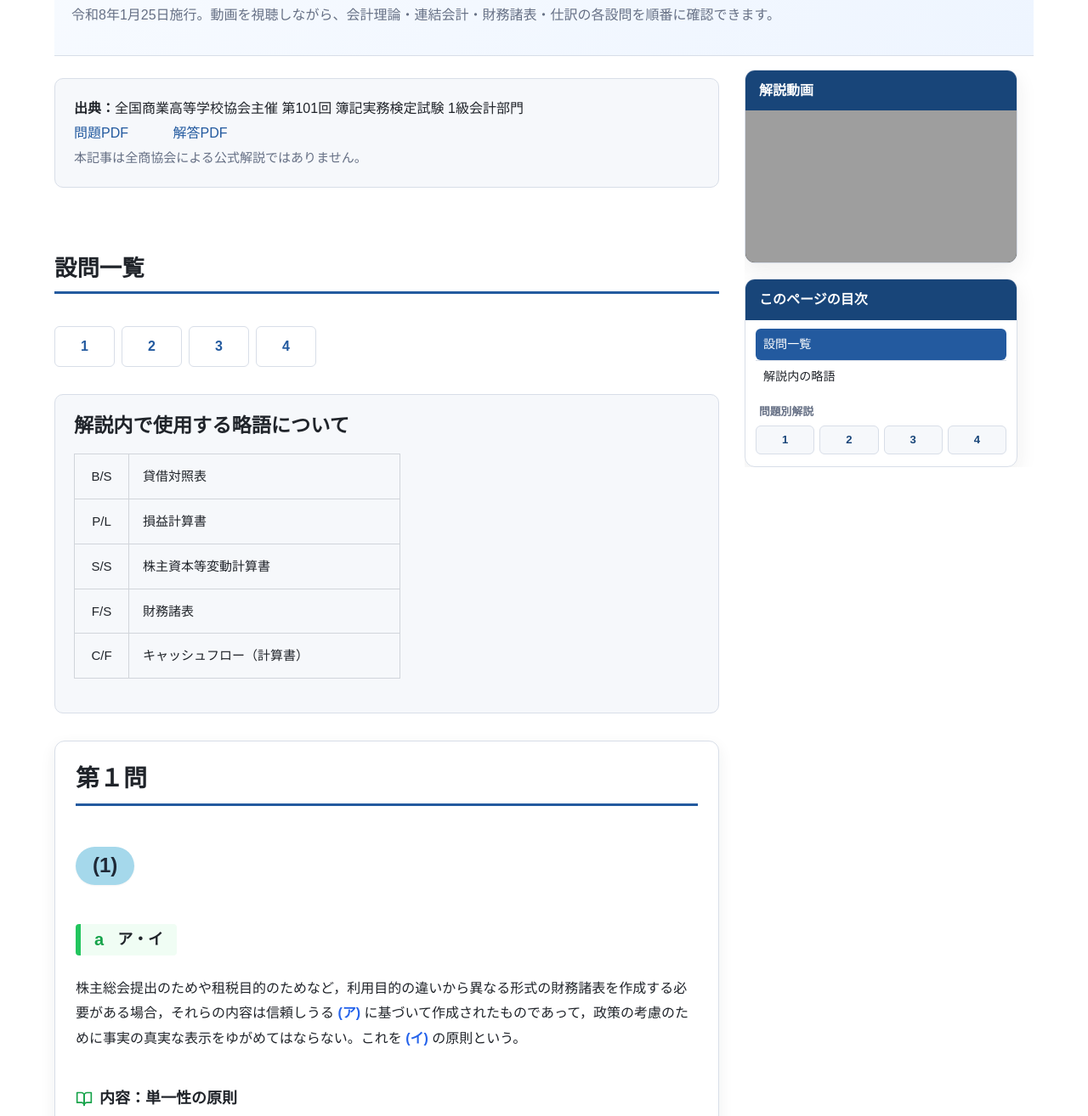
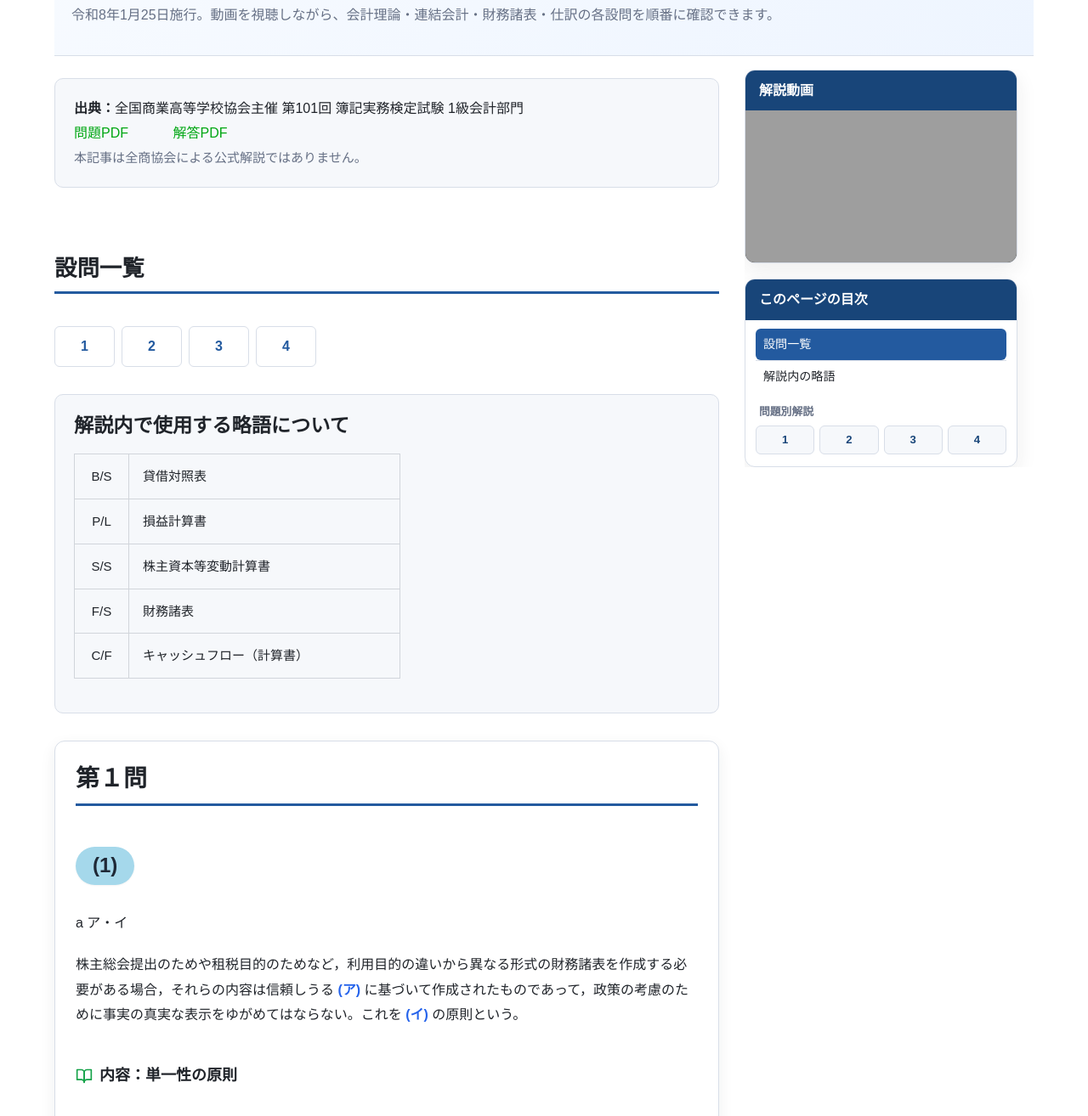
Before and after one commit to aaa865811/ZENSHO, a plain HTML site: page explanation_pastexams/bookkeeping-accounting/101.html in a window 1280 px wide. Shown: the part 309-1623 px from the top of the page at 85% size. Drawn offline with Linux system fonts and the light colour scheme; grey boxes are pictures that could not be loaded; a web font is replaced by a local one.

Commit message:
Add files via upload

```diff
--- a/css/site.css
+++ b/css/site.css
@@ -145,24 +145,24 @@ table {
   font-size: 1.5rem;
 }
 
-.answer-badge-wrapper {
+.q3rdh-rp {
   display: flex;
   align-items: center;
-  background-color: #f0fdf4;
-  border-left: 6px solid #22c55e;
+  background-color: #ffeaea;
+  border-left: 6px solid #ff8b8b;
   padding: 0rem 1rem;
   margin: 1rem 0rem 0.25rem 0rem;
   width: fit-content;
   border-radius: 0.25rem;
 }
 
-.answer-badge-label {
+.q3rdh-lb {
   font-weight: 900;
-  color: #16a34a;
+  color: #f83a3a;
   font-size: 1.25rem;
 }
 
-.answer-badge-text {
+.q3rdh-tx {
   font-weight: 700;
   font-size: 1.125rem;
   padding-left: 1rem;
@@ -233,9 +233,17 @@ table {
   margin: 1rem 0rem 1rem 0rem;
 }
 
-.text-link {
-  color: #2563eb;
-  text-decoration: underline;
+.exam-main a.text-link {
+  padding-bottom: 2px;
+  background-image: linear-gradient(currentColor, currentColor);
+  background-repeat: no-repeat;
+  background-position: left bottom;
+  background-size: 0 2px;
+  text-decoration: none;
+  box-decoration-break: clone;
+  -webkit-box-decoration-break: clone;
+  transition: background-size .3s ease;
+  color: #00a713;
 }
 
 .content-title-orange {
@@ -507,7 +515,6 @@ table {
 /*Main Content Area*/
 
 .main-content {
-  max-width: 1024px;
   width: 100%;
 }
 
@@ -1229,9 +1236,6 @@ a {
 
 /*Main Content Area*/
 
-.main-content {
-  max-width: var(--content-max-width);
-}
 
 .section-container {
   margin-top: var(--spacing-2xl);
@@ -1964,7 +1968,6 @@ html {
 .exam-main p a,
 .exam-main li a,
 .exam-main .problem-meta a,
-.exam-main a.text-link,
 .exam-footer .footer-text a {
   padding-bottom: 2px;
   color: var(--exam-accent);
@@ -2207,7 +2210,7 @@ html {
 
   .exam-learning-page .exam-learning-aside {
     position: sticky;
-    top: 78px;
+    top: 60px;
     z-index: 90;
     order: 1;
     width: min(100% - 20px, 1040px);
@@ -2335,6 +2338,11 @@ html {
   .bookkeeping-learning-page .bookkeeping-question-nav {
     grid-template-columns: repeat(4, minmax(0, 1fr));
     max-width: none;
+  }
+
+    .bookkeeping-learning-page .question-section {
+    border: none;
+    box-shadow: none;
   }
 }
 
```
